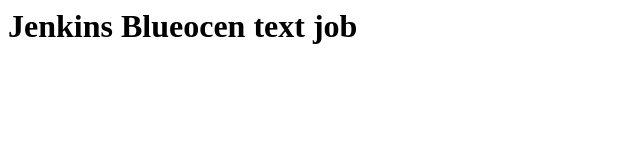
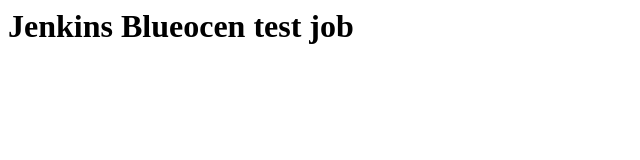
Before and after one commit to Vijaysapte/Blue-Ocean, a plain HTML site: page index.html in a window 1280 px wide. Shown: the full height of the page, 0-640 px from the left. Drawn offline with Linux system fonts and the light colour scheme.

Commit message:
Update index.html

```diff
--- a/index.html
+++ b/index.html
@@ -1 +1 @@
-<h1> Jenkins Blueocen text job  </h1>
+<h1> Jenkins Blueocen test job  </h1>
```
